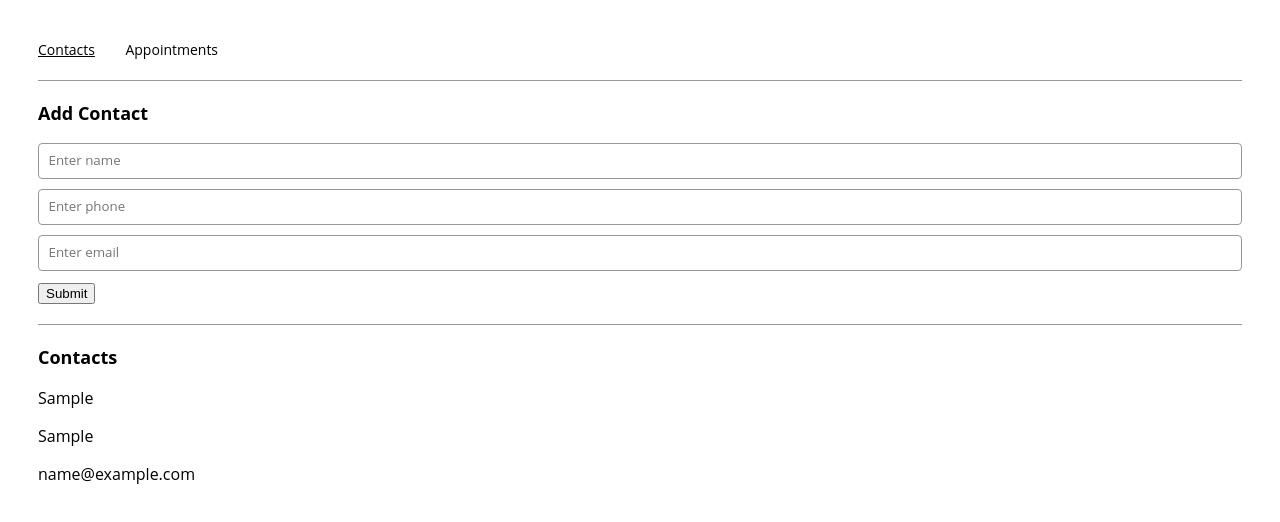
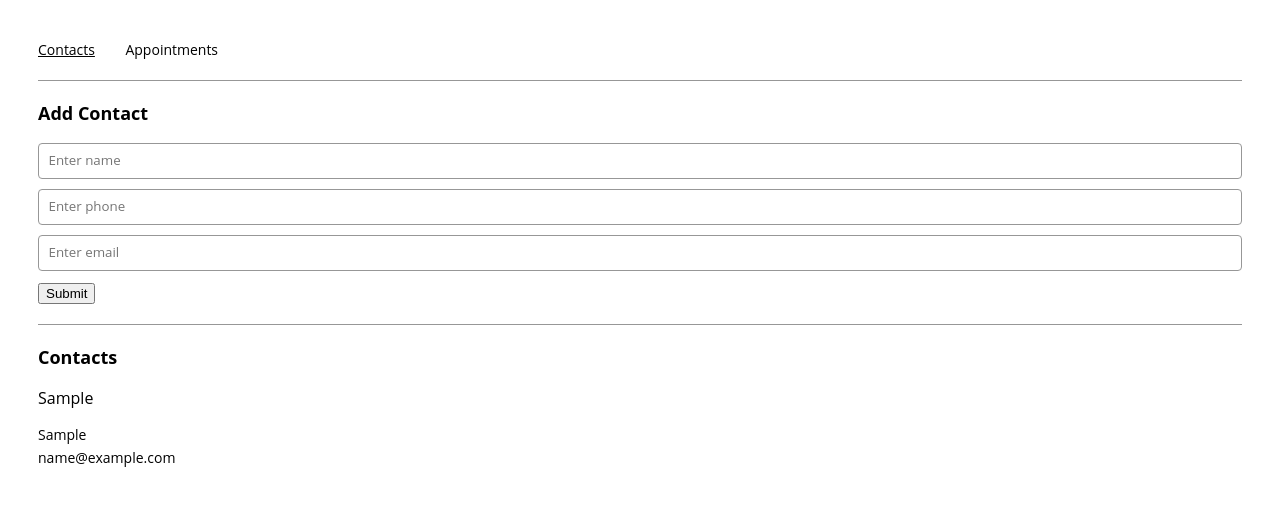
Before and after one commit to ratymatti/appointment-planner, a React (Create React App) app: page /contacts in a window 1280 px wide. Both pictures are taken after typing "Sample", "Sample", "name@example.com" into the empty fields and a click on the button "Submit". Shown: the top 522 px of the page. Built offline with nearby package versions, Linux system fonts and the light colour scheme.

Commit message:
fixed errors from rendering tiles with unique keys

```diff
--- a/src/components/tile/Tile.js
+++ b/src/components/tile/Tile.js
@@ -7,11 +7,11 @@ export const Tile = (props) => {
   return (
     <div className="tile-container">
       {
-        Object.keys(props.data).map(key => {
+        Object.keys(props.data).map((key, index) => {
           if (key === 'id') {
             return null;
           }
-            return <p key={props.data.id}>{props.data[key]}</p>
+            return <p key={index} className={index === 0 ? 'tile-title' : 'tile'}>{props.data[key]}</p>
         })
       }
     </div>
--- a/src/components/tileList/TileList.js
+++ b/src/components/tileList/TileList.js
@@ -7,7 +7,7 @@ export const TileList = (props) => {
       {
         props.contacts.map(data => {
           return <Tile key={data.id}
-                       data={data}   />
+                       data={data} />
         })
       }
     </div>
```
